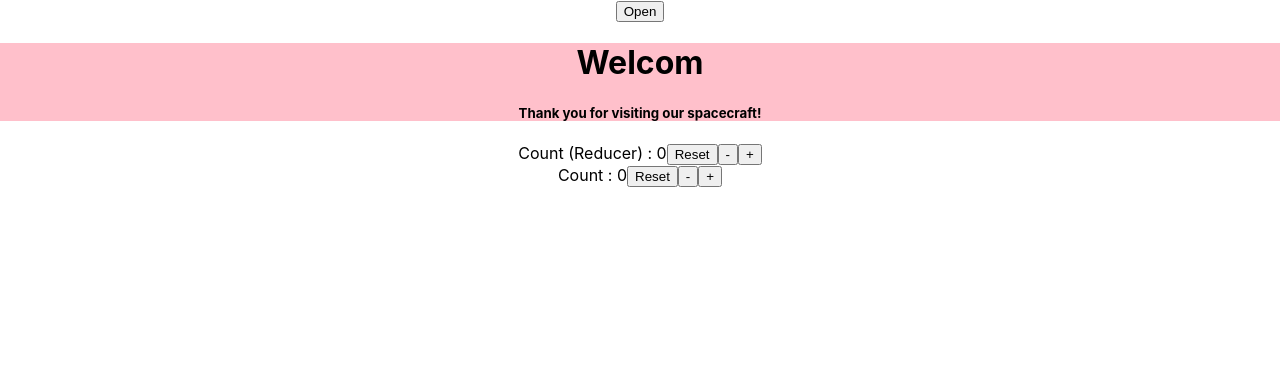
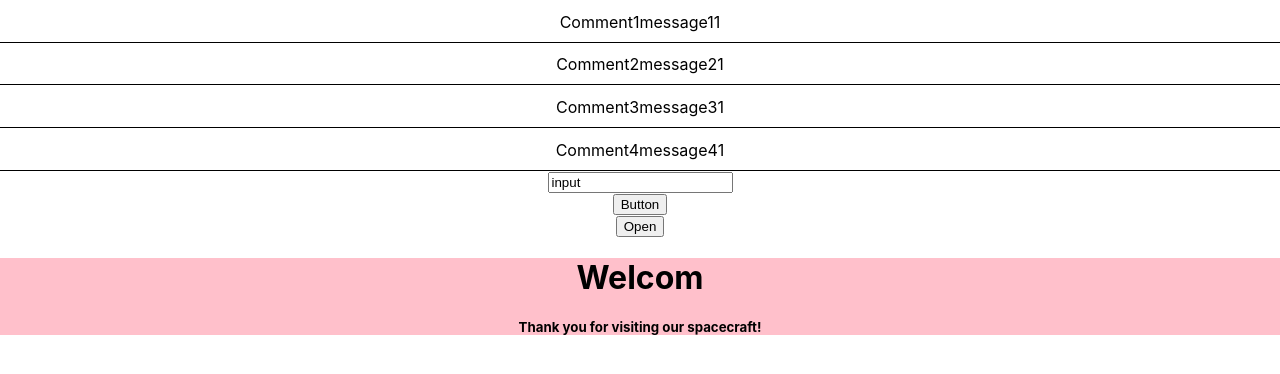
Before and after one commit to ohtaekwon/react-test, a React (Create React App) app: page / in a window 1280 px wide. Shown: the top 374 px of the page. Built offline with nearby package versions, Linux system fonts and the light colour scheme.

Commit message:
memorization

```diff
--- a/src/App.js
+++ b/src/App.js
@@ -5,6 +5,9 @@ import Reducer from "./components/3-3.Hooks/Reducer";
 import WelcomeDialog from "./components/3-5.Composition/WelcomeDialog";
 // import Dialog from "./components/3-6.Composition2/Dialog";
 import ThankyouDialog from "./components/3-6.Composition2/ThankyouDialog";
+import Input from "./components/3-7.HOC/Input";
+import Button from "./components/3-7.HOC/Button";
+import Memo from "./components/3-8.Memorization/Memo";
 
 // import Event from "./components/2-7.Event/Event";
 // import Condition from "./components/2-8.ConditionalRendering/Condition";
@@ -20,11 +23,16 @@ import ThankyouDialog from "./components/3-6.Composition2/ThankyouDialog";
 function App() {
   return (
     <div className="App">
+      <Memo />
+      <Input />
+      <br />
+      <Button />
+      <br />
       {/* <Dialog /> */}
       <ThankyouDialog />
       <WelcomeDialog />
-      <Reducer />
-      <State />
+      {/* <Reducer />
+      <State /> */}
       {/* <UnControlledComponent /> */}
       {/* <ControlledComponent /> */}
       {/* <List /> */}
--- /dev/null
+++ b/src/components/3-7.HOC/Button.jsx
@@ -0,0 +1,8 @@
+import React, { useEffect, useState } from "react";
+import withLoading from "./withLoading";
+
+function Button() {
+  return <button>Button</button>;
+}
+
+export default withLoading(Button);
--- /dev/null
+++ b/src/components/3-7.HOC/Input.jsx
@@ -0,0 +1,8 @@
+import React from "react";
+import withLoading from "./withLoading";
+
+function Input() {
+  return <input defaultValue="input" />;
+}
+
+export default withLoading(Input);
--- /dev/null
+++ b/src/components/3-7.HOC/withLoading.jsx
@@ -0,0 +1,17 @@
+import React, { useEffect, useState } from "react";
+import Button from "./Button";
+
+export default function withLoading(Component) {
+  const WithLoadingComponent = (props) => {
+    const [loading, setLoading] = useState(true);
+
+    useEffect(() => {
+      const timer = setTimeout(() => setLoading(false), 2000);
+
+      return () => clearTimeout(timer);
+    }, []);
+    return loading ? <p>Loading.........</p> : <Component {...props} />;
+  };
+
+  return WithLoadingComponent;
+}
--- /dev/null
+++ b/src/components/3-8.Memorization/CommentItem.css
@@ -0,0 +1,18 @@
+.CommentItem {
+  border-bottom: 1px solid black;
+  padding: 10px;
+  cursor: pointer;
+}
+span {
+  display: inline-block;
+  align-items: center;
+  text-align: justify;
+  vertical-align: middle;
+  line-height: 20px;
+}
+.title {
+}
+
+.likes {
+  vertical-align: bottom;
+}
--- /dev/null
+++ b/src/components/3-8.Memorization/CommentItem.jsx
@@ -0,0 +1,12 @@
+import React from "react";
+import "./CommentItem.css";
+
+export default function CommentItem({ title, content, likes }) {
+  return (
+    <div className="CommentItem">
+      <span className="title">{title}</span>
+      <span className="content">{content}</span>
+      <span className="likes">{likes}</span>
+    </div>
+  );
+}
--- /dev/null
+++ b/src/components/3-8.Memorization/Comments.jsx
@@ -0,0 +1,17 @@
+import React from "react";
+import CommentItem from "./CommentItem";
+
+export default function Comments(props) {
+  return (
+    <div>
+      {props.commentList.map((comment) => (
+        <CommentItem
+          key={comment.title}
+          title={comment.title}
+          content={comment.content}
+          likes={comment.likes}
+        />
+      ))}
+    </div>
+  );
+}
--- /dev/null
+++ b/src/components/3-8.Memorization/Memo.jsx
@@ -0,0 +1,17 @@
+import React, { useState } from "react";
+import Comments from "./Comments";
+
+const commentList = [
+  { title: "Comment1", content: "message1", likes: 1 },
+  { title: "Comment2", content: "message2", likes: 1 },
+  { title: "Comment3", content: "message3", likes: 1 },
+  { title: "Comment4", content: "message4", likes: 1 },
+];
+export default function Memo() {
+  const [comments, setComments] = useState(commentList);
+  return (
+    <div>
+      <Comments commentList={comments} />
+    </div>
+  );
+}
```
